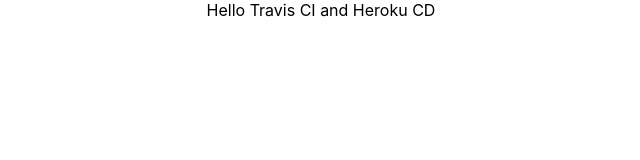
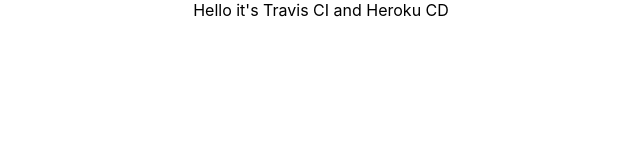
Before and after one commit to AntonGluschuk/heroku-baz, a React (Create React App) app: page / in a window 1280 px wide. Shown: the top 160 px of the page, without its empty margins (319-959 px from the left). Built offline with nearby package versions, Linux system fonts and the light colour scheme.

Commit message:
turn off on heroku auto deploy

```diff
--- a/src/App.tsx
+++ b/src/App.tsx
@@ -4,7 +4,7 @@
 function App() {
   return (
     <div className="App">
-      <div>Hello Travis CI and Heroku CD</div>
+      <div>Hello it's Travis CI and Heroku CD</div>
     </div>
   );
 }
```
